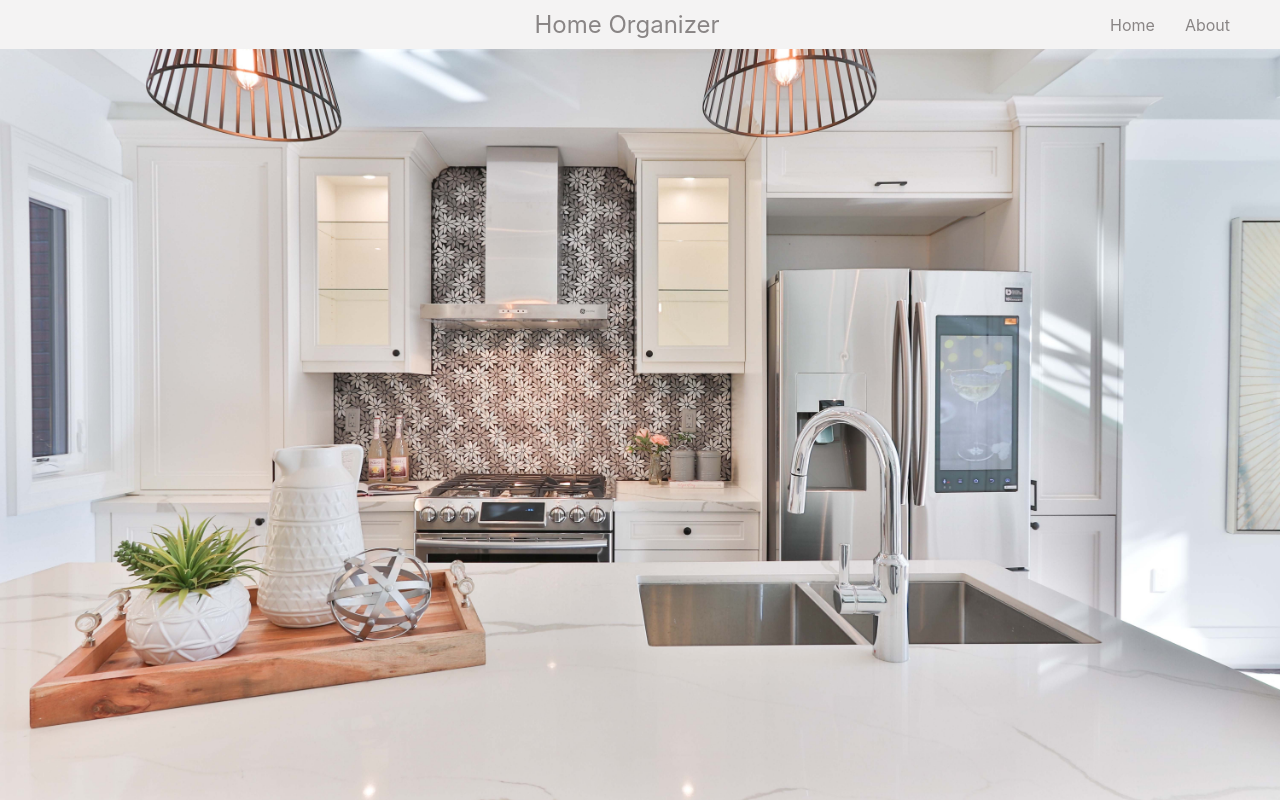
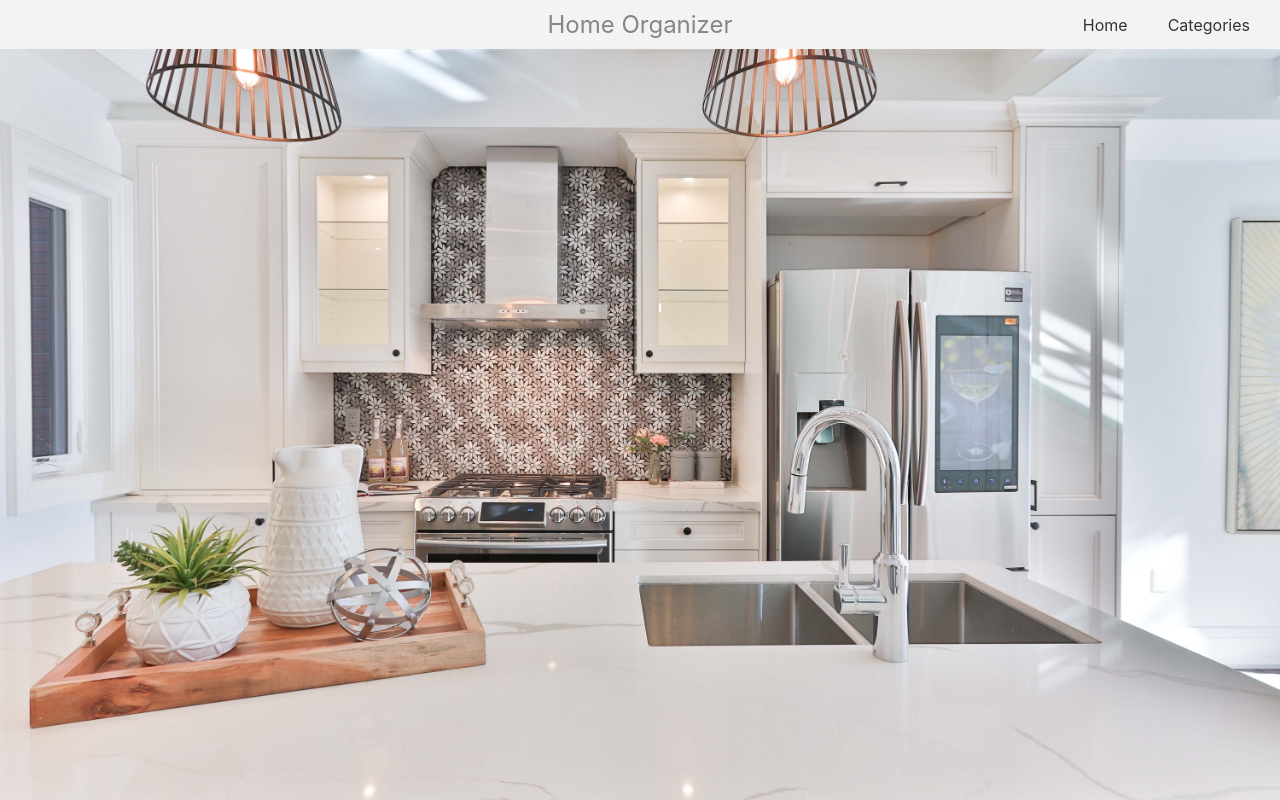
Before and after one commit to pdavisDU/home-organizer, a React (Create React App) app: page / in a window 1280 px wide. Built offline with nearby package versions, Linux system fonts and the light colour scheme.

Commit message:
finally fixing navbar centering and link issues. Set up link for navbar and routes

```diff
--- a/package.json
+++ b/package.json
@@ -15,7 +15,7 @@
     "react": "^18.2.0",
     "react-bootstrap": "^2.8.0",
     "react-dom": "^18.2.0",
-    "react-router-dom": "^6.15.0",
+    "react-router-dom": "^6.16.0",
     "react-scripts": "5.0.1",
     "styled-components": "^5.3.11",
     "web-vitals": "^2.1.4"
--- a/src/App.js
+++ b/src/App.js
@@ -1,11 +1,21 @@
 import "./App.css";
+import {
+  BrowserRouter as Router,
+  Route,
+  Routes,
+  Switch,
+} from "react-router-dom";
 import Homepage from "./components/Homepage";
+import CategoriesPage from "./components/CategoriesPage";
 
 function App() {
   return (
-    <div>
-      <Homepage />
-    </div>
+    <Router>
+      <Routes>
+        <Route path="/" exact element={<Homepage />} />
+        <Route path="/categories" exact element={<CategoriesPage />} />
+      </Routes>
+    </Router>
   );
 }
 
--- /dev/null
+++ b/src/components/CategoriesPage.js
@@ -0,0 +1,11 @@
+import React from "react";
+
+function CategoriesPage() {
+  return (
+    <div>
+      <h2>Categories Page</h2>
+    </div>
+  );
+}
+
+export default CategoriesPage;
--- a/src/components/Nav.css
+++ b/src/components/Nav.css
@@ -1,34 +1,85 @@
-.nav {
+.navbar {
   display: flex;
   justify-content: space-between;
   align-items: center;
-    background-color: #f4f3f3; /* Add your desired background color */
-    padding: 10px 20px; /* Add padding as needed */
-    color: rgb(137, 133, 133); /* Set the text color to white or your desired color */
+  background-color: #f4f3f3;
+  padding: 10px 20px;
 }
 
-  .menu {
-    position: relative; /* for the text to be centered properly for the title we had to make position relative and left by n% */
-    left: 5%;
+.nav-title {
+  font-size: 24px;
+  color: rgb(137, 133, 133);
+  flex-grow: 1;
   text-align: center;
-    font-size: 24px; /* Set the font size as needed */
-    flex-grow: 1;
 }
 
-  ul {
+.nav-links {
   list-style-type: none;
-    /* padding: 0;
-    margin: 0; */
   display: flex;
-    /* justify-content:space-around; */
-    /* align-items: center; */
+  gap: 20px;
 }
 
-  li {
-    margin-right: 30px; /* Add margin between the list items */
-    cursor: pointer;
+.nav-links a {
+  text-decoration: none;
+  color: #333;
+  padding: 5px 10px;
+  border-radius: 4px;
+  transition: background-color 0.3s;
 }
 
-  li:last-child {
-    margin-right: 1; /* Remove margin from the last list item */
+.nav-links a:hover {
+  background-color: #ddd;
 }
+
+.hamburger {
+  background: none;
+  border: none;
+  font-size: 24px;
+  cursor: pointer;
+  display: none;
+  margin-left: auto;
+}
+
+.left-container, .right-container {
+  flex: 1;
+  display: flex;
+  align-items: center;
+}
+
+.right-container {
+  justify-content: flex-end;
+}
+
+/* Initially hide the nav buttons */
+.nav-btn {
+  display: none;
+}
+
+/* Display the nav buttons when showMenu state is true */
+.nav-btn.show {
+  display: flex;
+}
+
+/* Media query for screens up to 768px */
+@media (max-width: 768px) {
+  .hamburger {
+      display: block;
+  }
+
+  .nav-links {
+      position: absolute;
+      top: 60px;
+      right: 10px;
+      flex-direction: column;
+      background-color: #f4f3f3;
+      border: 1px solid #ccc;
+      border-radius: 4px;
+      display: none;
+      gap: 10px;
+      padding: 10px;
+  }
+
+  .nav-links.active {
+      display: flex;
+  }
+}
--- a/src/components/Nav.js
+++ b/src/components/Nav.js
@@ -1,15 +1,28 @@
-import React from "react";
+import React, { useState } from "react";
 import "./Nav.css";
+import { Link } from "react-router-dom";
 
 function Nav() {
+  const [showMenu, setShowMenu] = useState(false);
+
   return (
-    <div className="nav">
-      <div className="menu">Home Organizer</div>
-      <ul>
-        <li>Home</li>
-        <li>About</li>
-      </ul>
-    </div>
+    <nav className="navbar">
+      <div className="left-container"></div>
+      <div className="nav-title">Home Organizer</div>
+      <div className="right-container">
+        <button className="hamburger" onClick={() => setShowMenu(!showMenu)}>
+          &#9776;
+        </button>
+        <ul className={`nav-links ${showMenu ? "active" : ""}`}>
+          <li>
+            <Link to="/">Home</Link>
+          </li>
+          <li>
+            <Link to="/categories">Categories</Link>
+          </li>
+        </ul>
+      </div>
+    </nav>
   );
 }
 
```
Also changed, not shown: 1 other file (tests, documents, lock files or other folders). Lines whose indentation alone changed are shown as unchanged.
